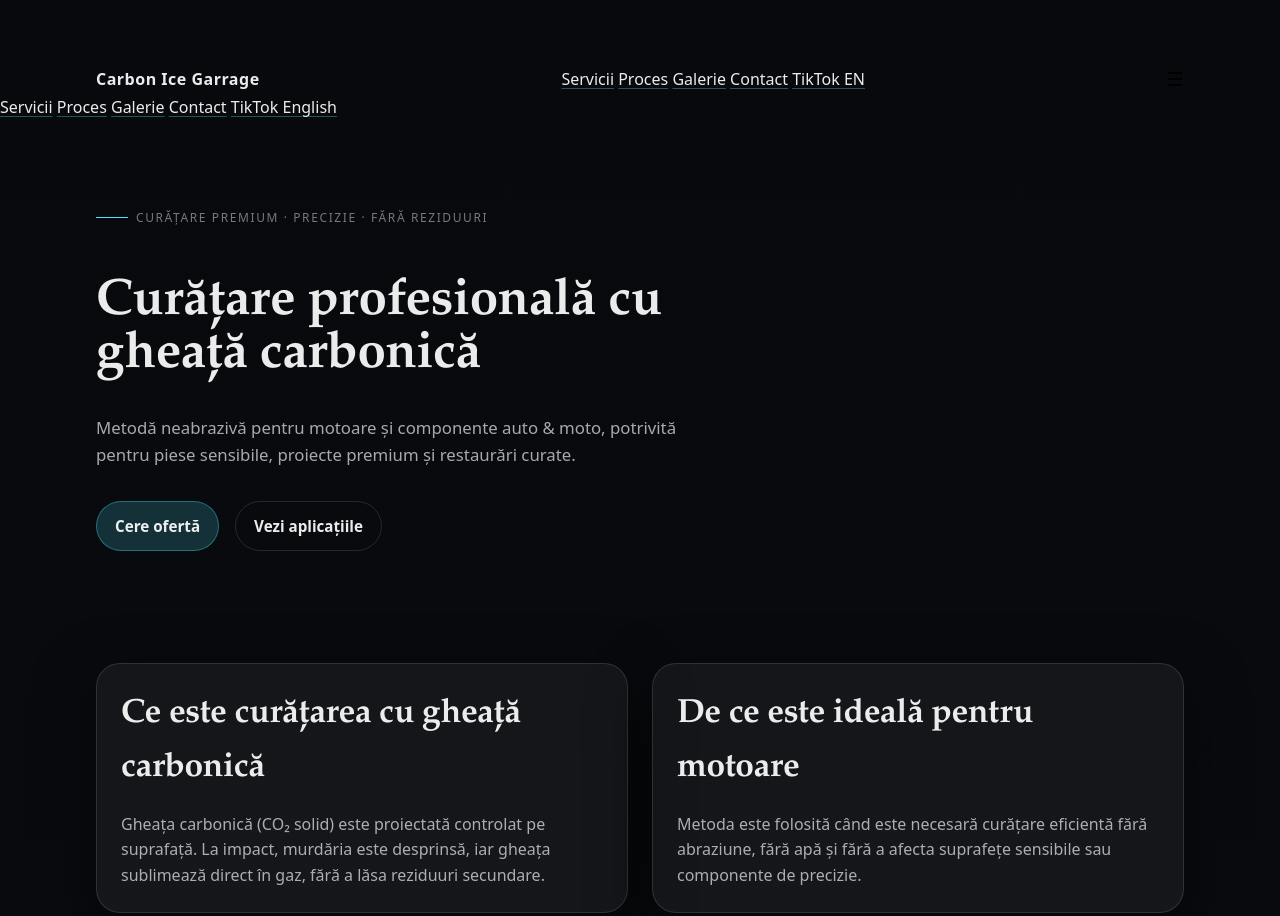
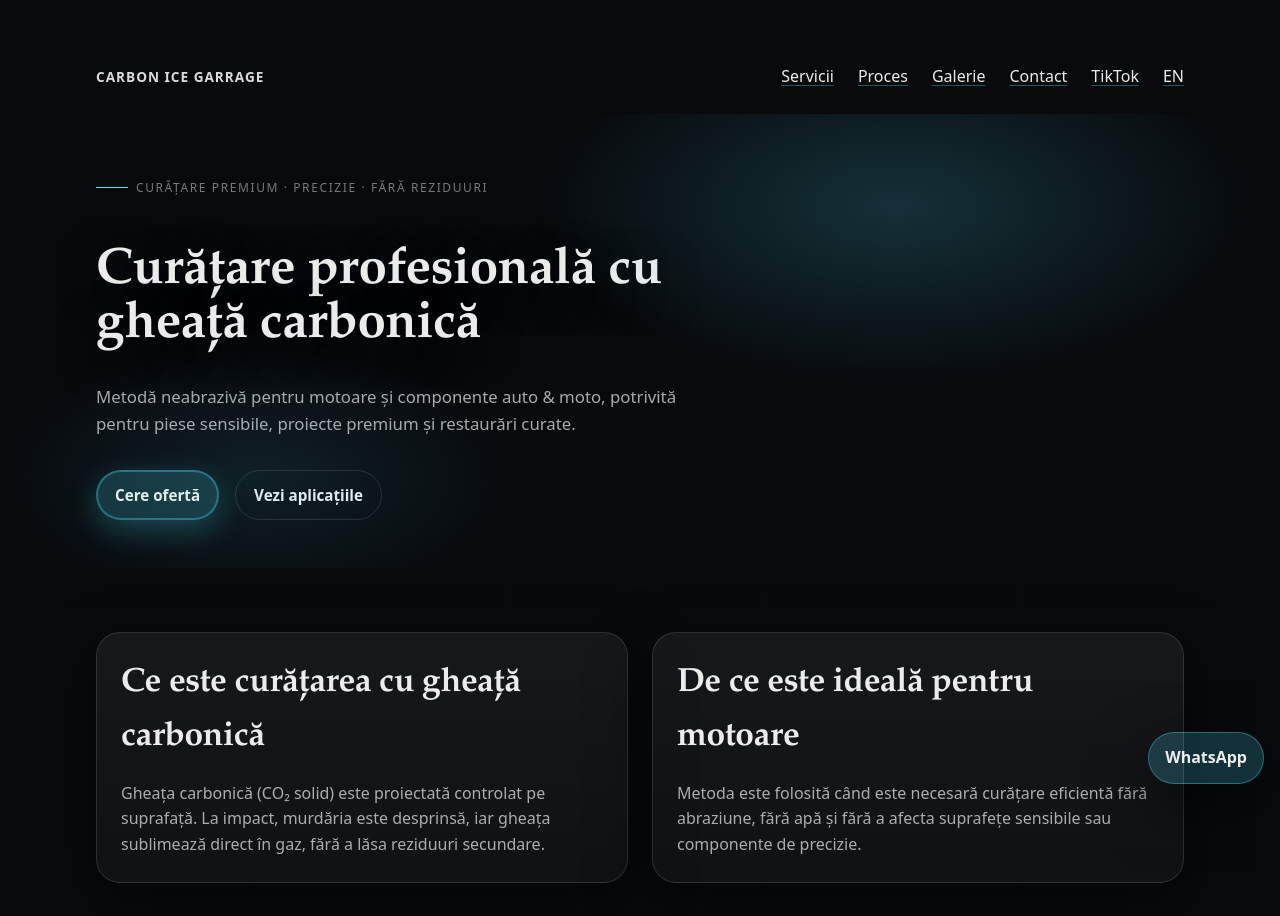
Before and after one commit to phra-re/dry-ice, a plain HTML site: page index.html in a window 1280 px wide. Shown: the top 916 px of the page. Drawn offline with Linux system fonts and the light colour scheme.

Commit message:
Visual polish: stronger brand, industrial premium look

```diff
--- a/assets/css/main.css
+++ b/assets/css/main.css
@@ -16,6 +16,11 @@ html {
 
 body {
   margin: 0;
+}
+
+header strong {
+  font-size: 0.85rem;
+  color: rgba(255,255,255,0.85);
 }
 
 img, picture, video, canvas, svg {
@@ -275,6 +280,18 @@ textarea:focus {
   outline: none;
 }
 
+.btn-primary {
+  box-shadow:
+    inset 0 0 0 1px rgba(78,225,255,0.35),
+    0 10px 30px rgba(78,225,255,0.25);
+}
+
+.btn-primary:hover {
+  box-shadow:
+    inset 0 0 0 1px rgba(78,225,255,0.6),
+    0 14px 40px rgba(78,225,255,0.35);
+}
+
 /* ---------------- FOOTER ---------------- */
 
 .footer {
@@ -291,3 +308,109 @@ textarea:focus {
 .mt-2 { margin-top: var(--space-2); }
 .mt-3 { margin-top: var(--space-3); }
 .mt-4 { margin-top: var(--space-4); }
+
+/* =========================================================
+   Navigation visibility fixes (Phase 4.3 patch)
+   ========================================================= */
+
+/* Desktop navigation */
+.desktop-nav {
+  display: none;
+}
+
+@media (min-width: 768px) {
+  .desktop-nav {
+    display: flex;
+    align-items: center;
+    gap: var(--space-3);
+  }
+
+  /* Hide mobile toggle on desktop */
+  [data-menu-toggle] {
+    display: none;
+  }
+}
+
+/* Mobile menu – hidden by default */
+[data-menu] {
+  display: none;
+}
+
+/* Mobile menu – visible only when open */
+body[data-menu-open="true"] [data-menu] {
+  display: grid;
+}
+
+/* ================= WhatsApp Floating Button ================= */
+
+.whatsapp-float {
+  position: fixed;
+  right: 16px;
+  bottom: 16px;
+  z-index: 200;
+
+  padding: 12px 16px;
+  border-radius: 999px;
+
+  background: var(--accent-soft);
+  border: 1px solid var(--accent-line);
+  color: var(--text-main);
+  font-weight: 600;
+  text-decoration: none;
+
+  box-shadow: 0 20px 60px rgba(0,0,0,0.6);
+}
+
+.whatsapp-float:hover {
+  background: rgba(78,225,255,0.28);
+  transform: translateY(-1px);
+}
+
+/* ================= Brand Hero Polish ================= */
+
+.hero {
+  position: relative;
+  overflow: hidden;
+}
+
+.hero::after {
+  content: "";
+  position: absolute;
+  inset: 0;
+  background:
+    radial-gradient(600px 300px at 70% 20%, rgba(78,225,255,0.18), transparent 60%),
+    radial-gradient(400px 200px at 20% 80%, rgba(78,225,255,0.10), transparent 65%);
+  pointer-events: none;
+}
+
+.hero h1 {
+  text-shadow:
+    0 10px 40px rgba(0,0,0,0.7);
+}
+
+/* ================= Panels polish ================= */
+
+.panel {
+  background:
+    linear-gradient(
+      180deg,
+      rgba(255,255,255,0.06),
+      rgba(255,255,255,0.03)
+    );
+  position: relative;
+}
+
+.panel::before {
+  content: "";
+  position: absolute;
+  inset: 0;
+  border-radius: inherit;
+  border: 1px solid rgba(78,225,255,0.25);
+  opacity: 0;
+  transition: opacity 200ms ease;
+  pointer-events: none;
+}
+
+.panel:hover::before {
+  opacity: 1;
+}
--- a/index.html
+++ b/index.html
@@ -21,7 +21,10 @@
       <div style="display:flex; align-items:center; justify-content:space-between;">
 
         <!-- Brand -->
-        <strong style="letter-spacing:0.5px;">Carbon Ice Garrage</strong>
+        <strong style="letter-spacing:1px; text-transform:uppercase;">
+          Carbon Ice Garrage
+        </strong>
+
 
         <!-- Desktop nav -->
         <nav class="desktop-nav" aria-label="Navigație principală">
```
Also changed, not shown: en/index.html (+4 -1 lines).
